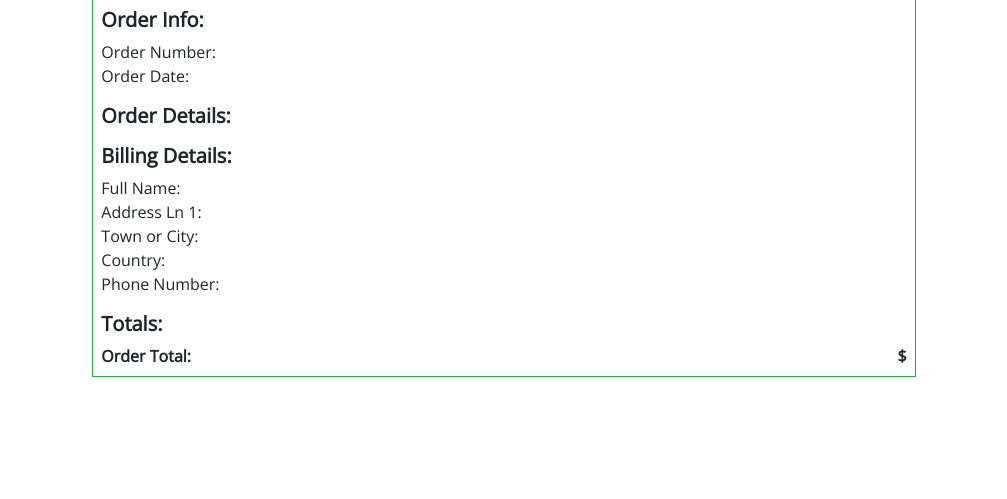
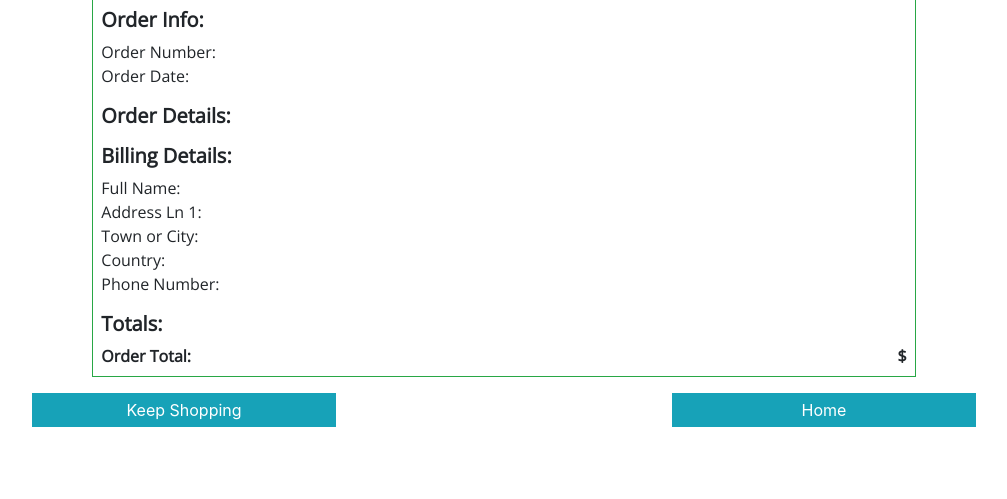
Before and after one commit to Code-Institute-Submissions/project4-6, a Django app: template checkoutitems/templates/checkoutitems/checkout_completed.html in a window 1280 px wide. Shown: the part 260-759 px from the top of the page, without its empty margins (136-1143 px from the left). Run offline with Django 3.2, Linux system fonts and the light colour scheme; the template is opened without the code that fills it, so the values that code supplies are empty; some libraries are stand-ins or nearby versions.

Commit message:
fix for checkoutitems

```diff
--- a/checkoutitems/templates/checkoutitems/checkout_completed.html
+++ b/checkoutitems/templates/checkoutitems/checkout_completed.html
@@ -141,5 +141,13 @@
                 </div>
             </div>
         </div>
+        <div class="row">
+            <div class="col-lg-6 col-md-6 col-sm-12 mx-auto p-3" align="center">
+                <a class="bg-info text-white p-1 btn btn-outline-black rounded-0 w-50" href="{% url 'restaurants' %}">Keep Shopping</a>
+            </div>
+            <div class="col-lg-6 col-md-6 col-sm-12 mx-auto p-3" align="center">
+                <a class="bg-info text-white p-1 btn btn-outline-black rounded-0 w-50" href="{% url 'homepage' %}">Home</a>
+            </div>
+        </div>
     </div>
 {% endblock %}
--- a/templates/includes/toasts/toasts_success.html
+++ b/templates/includes/toasts/toasts_success.html
@@ -34,12 +34,12 @@
                     {% endfor %}
                 </div>
                 <div class="row">
-                    <div class="col bg-info text-white">
+                    <div class="col">
                         <strong><p class="mt-3 mb-1 text-black">
                             Total
                             <span class="float-right">${{ total|floatformat:2 }}</span>
                         </p></strong>
-                        <a href="{% url 'shoppingbag' %}" class="bg-info text-white btn btn-black btn-block rounded-0">
+                        <a href="{% url 'checkoutitems' %}" class="bg-info text-white btn btn-black btn-block rounded-0">
                             <span class="bg-info text-white text-uppercase">Go To Secure Checkout</span>
                             <span class="icon">
                                 <i class="fas fa-lock"></i>
```
Also changed, not shown: checkoutitems/templates/checkoutitems/checkoutitems.html (+7 -7 lines).
